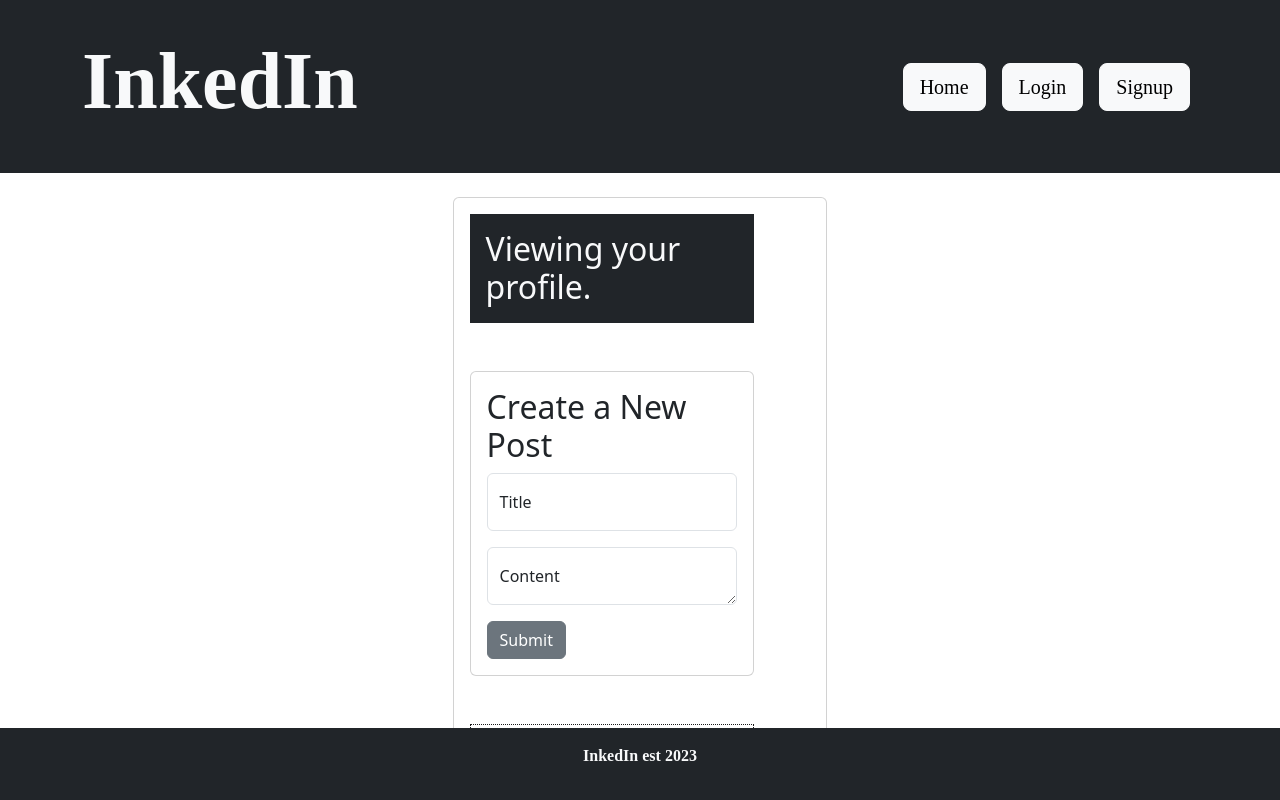
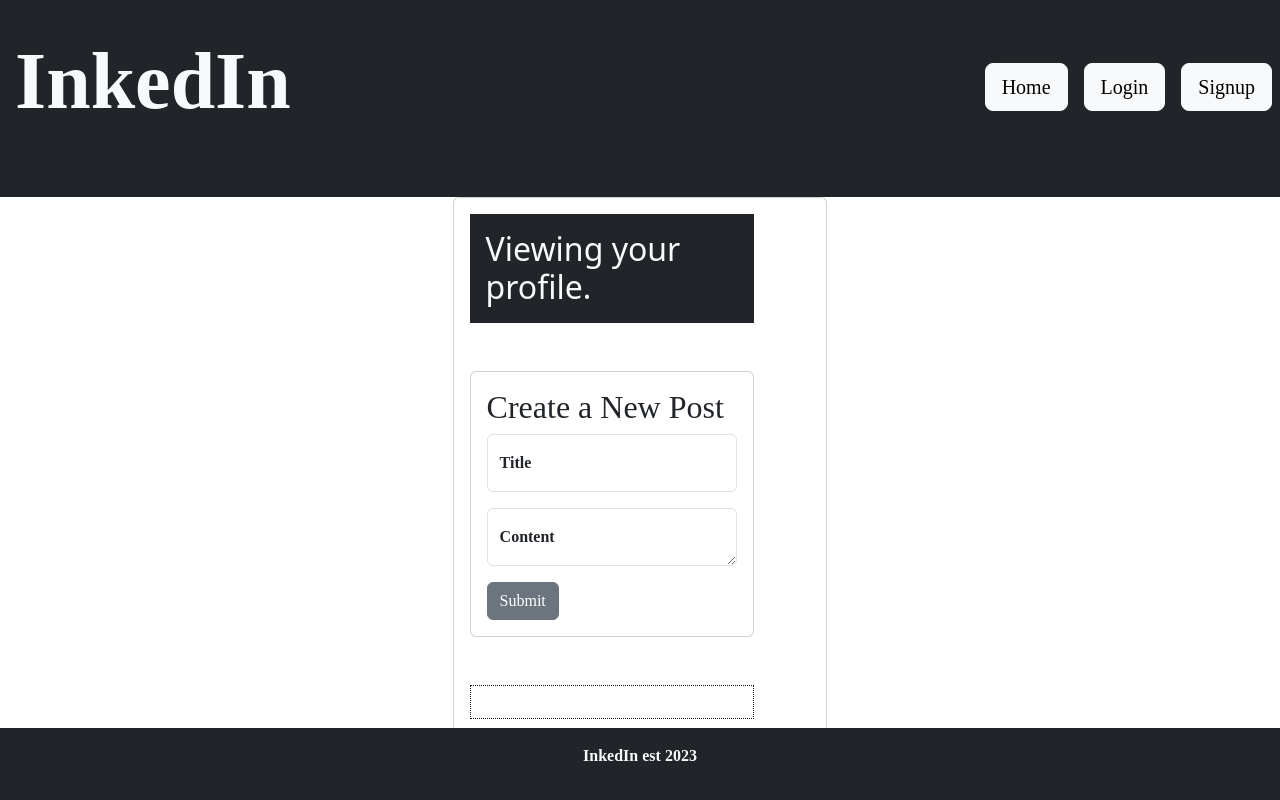
Before and after one commit to bnadel4/inkedin, a React (Create React App) app in the folder client/: page /profile in a window 1280 px wide. Built offline with nearby package versions, Linux system fonts and the light colour scheme; no server answers; the HTML template or start-up script is replaced by a standard one; a web font is replaced by a local one.

Commit message:
fixed header, added styles to post, needs verify since my mongo is broken

```diff
--- a/client/src/components/createPost.js
+++ b/client/src/components/createPost.js
@@ -32,7 +32,7 @@ const CreatePost = ({ }) => {
   };
 
   return (
-    <div className="card">
+    <div className="card font">
       <div className="card-body">
         <h2>Create a New Post</h2>
         <form onSubmit={handleSubmit}>
--- a/client/src/components/header.js
+++ b/client/src/components/header.js
@@ -11,9 +11,9 @@ const Header = () => {
   };
 
   return (
-    <header className="bg-dark text-light">
-      <div className="d-flex flex-fill container mb-4 py-3 sticky-top">
-        <div className="d-flex row flex-fill align-items-center">
+    <header className="bg-dark text-light d-flex justify-content-center">
+      <div className="flex-fill mb-4 mx-0 py-3 sticky-top">
+        <div className="row flex-fill align-items-center">
           <div className="col">
             <p className ='title-font mainheader'>InkedIn</p>
           </div>
--- a/client/src/pages/css/style.css
+++ b/client/src/pages/css/style.css
@@ -11,6 +11,8 @@
     font-size: 80px;
     padding-top: 5px;
     padding-bottom: 0px;
+    padding-left: 15px;
+    padding-right: 15px;
     justify-content: start;
 }
 
```
